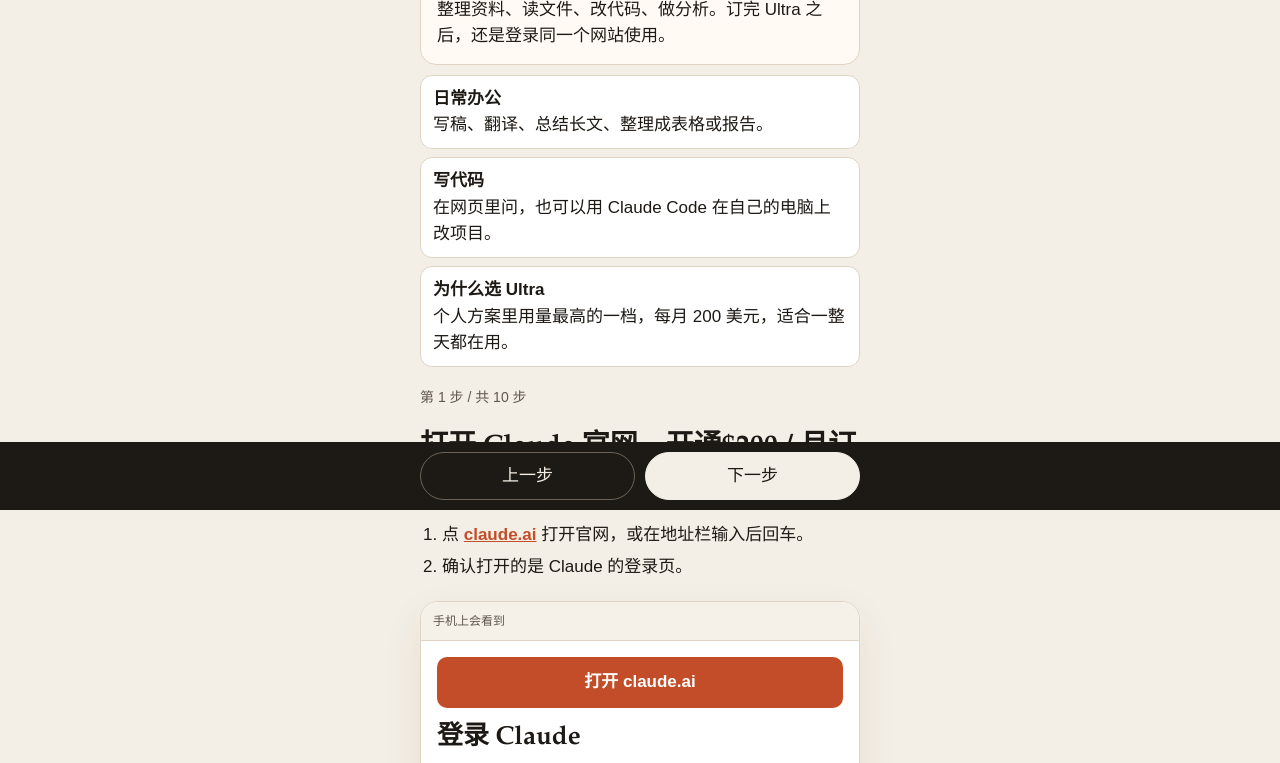
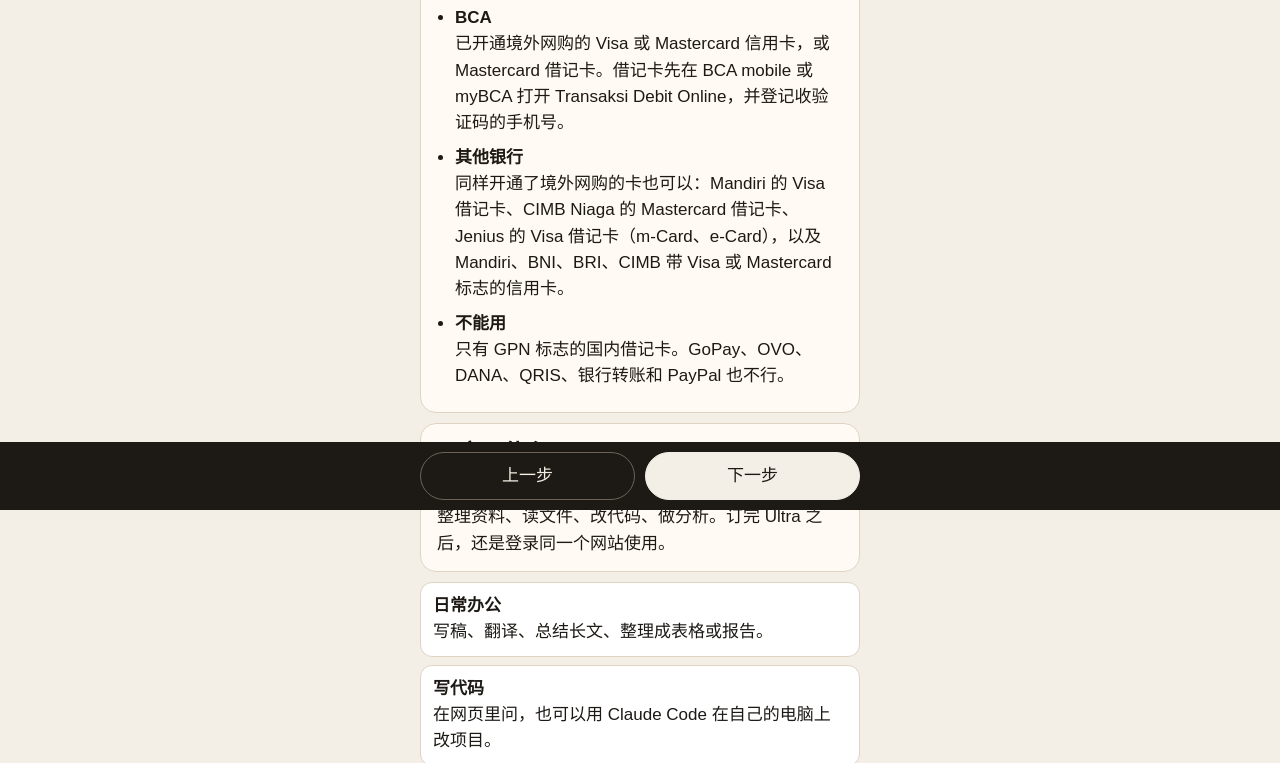
Before and after one commit to lchina20010629-afk/claudeaccount, a plain HTML site: page index.html in a window 1280 px wide. Shown: the part 290-1053 px from the top of the page. Drawn offline with Linux system fonts and the light colour scheme.

Commit message:
feat: update

```diff
--- a/index.html
+++ b/index.html
@@ -42,6 +42,10 @@
     .intro article { background: var(--card); border: 1px solid var(--line); border-radius: 16px; padding: 14px 16px; }
     .intro h2 { font-family: var(--serif); font-size: 22px; margin: 0 0 6px; font-weight: 600; }
     .intro p { margin: 0; }
+    .paynote { background: #fff4ee; border-color: var(--clay); }
+    .paynote ul { margin: 8px 0 0; padding-left: 18px; }
+    .paynote li { margin: 8px 0; }
+    .paynote li b { display: block; }
     .uses { display: grid; gap: 8px; }
     .uses div { background: #fff; border: 1px solid var(--line); border-radius: 12px; padding: 10px 12px; }
     .uses b { display: block; }
@@ -123,6 +127,10 @@
       <h1 id="hero">从登录官网开始订</h1>
       <p class="lede" id="lede">Claude 是 Anthropic 的 AI 助手。先看它是干什么的，再打开 claude.ai 按顺序订阅。</p>
       <div class="intro">
+        <article class="paynote">
+          <h2 id="pay-title">用什么卡付款</h2>
+          <div id="pay-body"></div>
+        </article>
         <article>
           <h2 id="use-title">用它干什么</h2>
           <p id="use-body">在 claude.ai 里用文字把工作交给它：写文章、翻译、整理资料、读文件、改代码、做分析。订完 Ultra 之后，还是登录同一个网站使用。</p>
@@ -258,6 +266,8 @@
         use2Body: "在网页里问，也可以用 Claude Code 在自己的电脑上改项目。",
         use3Title: "为什么选 Ultra",
         use3Body: "个人方案里用量最高的一档，每月 200 美元，适合一整天都在用。",
+        payTitle: "用什么卡付款",
+        payBody: "<p>网页上的 Ultra 只收信用卡或借记卡，按美元扣款。</p><ul><li><b>BCA</b>已开通境外网购的 Visa 或 Mastercard 信用卡，或 Mastercard 借记卡。借记卡先在 BCA mobile 或 myBCA 打开 Transaksi Debit Online，并登记收验证码的手机号。</li><li><b>其他银行</b>同样开通了境外网购的卡也可以：Mandiri 的 Visa 借记卡、CIMB Niaga 的 Mastercard 借记卡、Jenius 的 Visa 借记卡（m-Card、e-Card），以及 Mandiri、BNI、BRI、CIMB 带 Visa 或 Mastercard 标志的信用卡。</li><li><b>不能用</b>只有 GPN 标志的国内借记卡。GoPay、OVO、DANA、QRIS、银行转账和 PayPal 也不行。</li></ul>",
         mockBar: "手机上会看到",
         prev: "上一步",
         next: "下一步",
@@ -375,9 +385,12 @@
           {
             title: "填写付款方式",
             items: [
-              "卡号填卡面上的数字。",
-              "有效期按月/年填写。安全码在卡背面，美国运通是正面 4 位。",
-              "勾选「保存支付详情以备将来购物使用」。"
+              "用已开通境外网购的卡。BCA 用 Visa 或 Mastercard 信用卡，或已打开 Debit Online 的 Mastercard 借记卡。",
+              "也可以用 Mandiri 的 Visa 借记卡、CIMB Niaga 的 Mastercard 借记卡、Jenius 的 Visa 借记卡，以及 Mandiri、BNI、BRI、CIMB 带 Visa 或 Mastercard 标志的信用卡。",
+              "只有 GPN 标志的国内借记卡不能用。GoPay、OVO、DANA、QRIS、银行转账和 PayPal 也不能用。",
+              "额度要够 200 美元，另加汇率和银行手续费。国家选印度尼西亚，地址跟银行预留的一致。",
+              "卡号填卡面上的数字。有效期按月/年填写。安全码在卡背面，美国运通是正面 4 位。",
+              "银行要求验证码或在 App 里确认时，完成后再提交。勾选「保存支付详情以备将来购物使用」。"
             ]
           },
           {
@@ -412,6 +425,8 @@
         use2Body: "Bertanya di situs, atau memakai Claude Code untuk mengubah proyek di komputer sendiri.",
         use3Title: "Mengapa Ultra",
         use3Body: "Paket pribadi dengan kuota tertinggi, 200 dolar AS per bulan, untuk pemakaian sepanjang hari.",
+        payTitle: "Kartu yang bisa dipakai",
+        payBody: "<p>Langganan di situs hanya menerima kartu kredit atau debit, dan ditagih dalam dolar AS.</p><ul><li><b>BCA</b>Kartu kredit Visa atau Mastercard, atau kartu debit Mastercard, yang sudah aktif untuk belanja online luar negeri. Untuk debit, aktifkan dulu Transaksi Debit Online di BCA mobile atau myBCA, lalu daftarkan nomor HP untuk OTP.</li><li><b>Bank lain</b>Kartu yang sama juga bisa: debit Visa Mandiri, debit Mastercard CIMB Niaga, debit Visa Jenius (m-Card atau e-Card), serta kartu kredit Visa atau Mastercard dari Mandiri, BNI, BRI, dan CIMB, asal belanja online luar negeri sudah aktif.</li><li><b>Tidak bisa</b>Kartu debit yang hanya berlogo GPN. GoPay, OVO, DANA, QRIS, transfer bank, dan PayPal juga tidak bisa.</li></ul>",
         mockBar: "Tampilan di ponsel",
         prev: "Sebelumnya",
         next: "Berikutnya",
@@ -529,9 +544,12 @@
           {
             title: "Isi metode pembayaran",
             items: [
-              "Nomor kartu diisi angka di muka kartu.",
-              "Masa berlaku diisi bulan/tahun. Kode keamanan ada di belakang kartu. American Express memakai 4 digit di depan.",
-              "Centang «Simpan detail pembayaran untuk pembelian berikutnya»."
+              "Pakai kartu yang sudah aktif untuk belanja online luar negeri. Di BCA: kartu kredit Visa atau Mastercard, atau kartu debit Mastercard yang Debit Online-nya sudah aktif.",
+              "Bisa juga debit Visa Mandiri, debit Mastercard CIMB Niaga, debit Visa Jenius, atau kartu kredit Visa / Mastercard dari Mandiri, BNI, BRI, dan CIMB.",
+              "Kartu debit yang hanya berlogo GPN tidak bisa. GoPay, OVO, DANA, QRIS, transfer bank, dan PayPal juga tidak bisa.",
+              "Limit harus cukup untuk 200 dolar AS, ditambah kurs dan biaya bank. Negara diisi Indonesia, alamat sama dengan data di bank.",
+              "Nomor kartu diisi angka di muka kartu. Masa berlaku diisi bulan/tahun. Kode keamanan ada di belakang kartu. American Express memakai 4 digit di depan.",
+              "Jika bank meminta OTP atau konfirmasi di aplikasi, selesaikan dulu baru kirim. Centang «Simpan detail pembayaran untuk pembelian berikutnya»."
             ]
           },
           {
@@ -579,6 +597,8 @@
       document.getElementById("kicker").textContent = pack.kicker;
       document.getElementById("hero").textContent = pack.hero;
       document.getElementById("lede").textContent = pack.lede;
+      document.getElementById("pay-title").textContent = pack.payTitle;
+      document.getElementById("pay-body").innerHTML = pack.payBody;
       document.getElementById("use-title").textContent = pack.useTitle;
       document.getElementById("use-body").textContent = pack.useBody;
       document.getElementById("use1-title").textContent = pack.use1Title;
```
